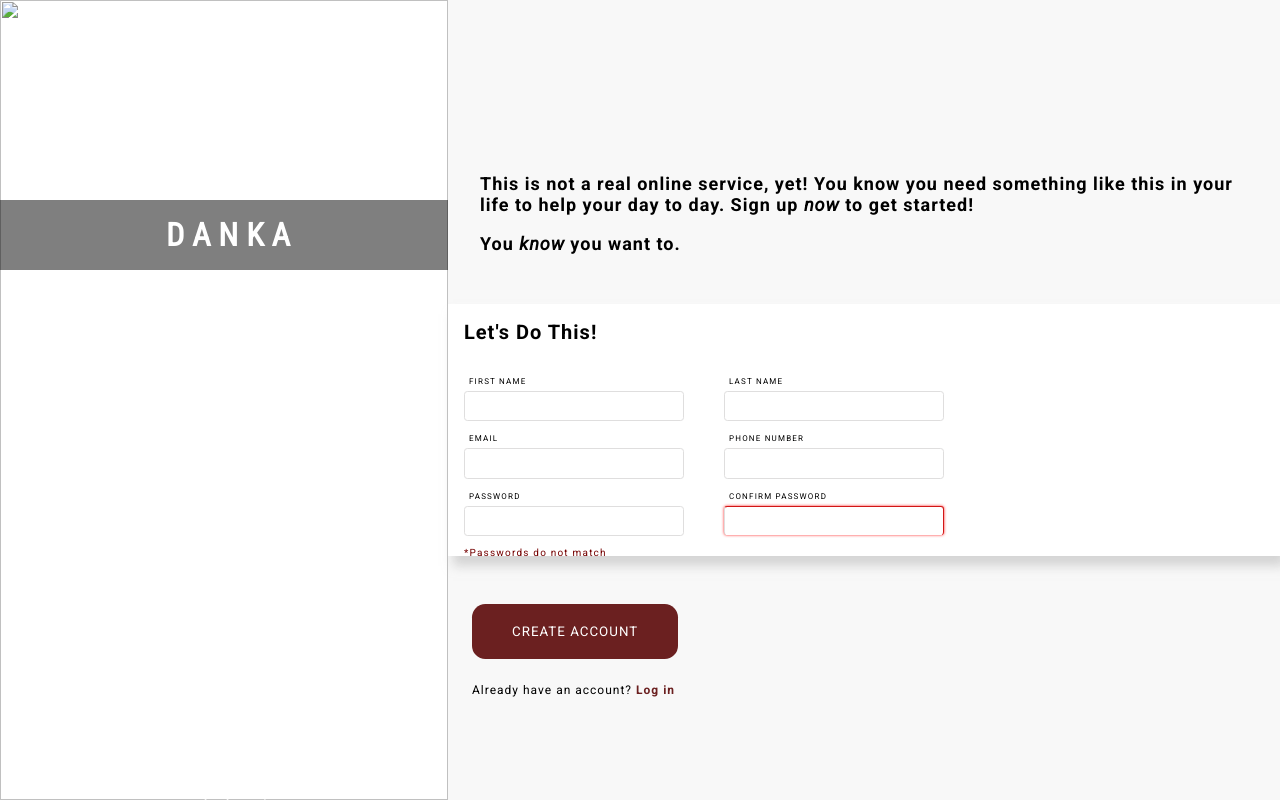
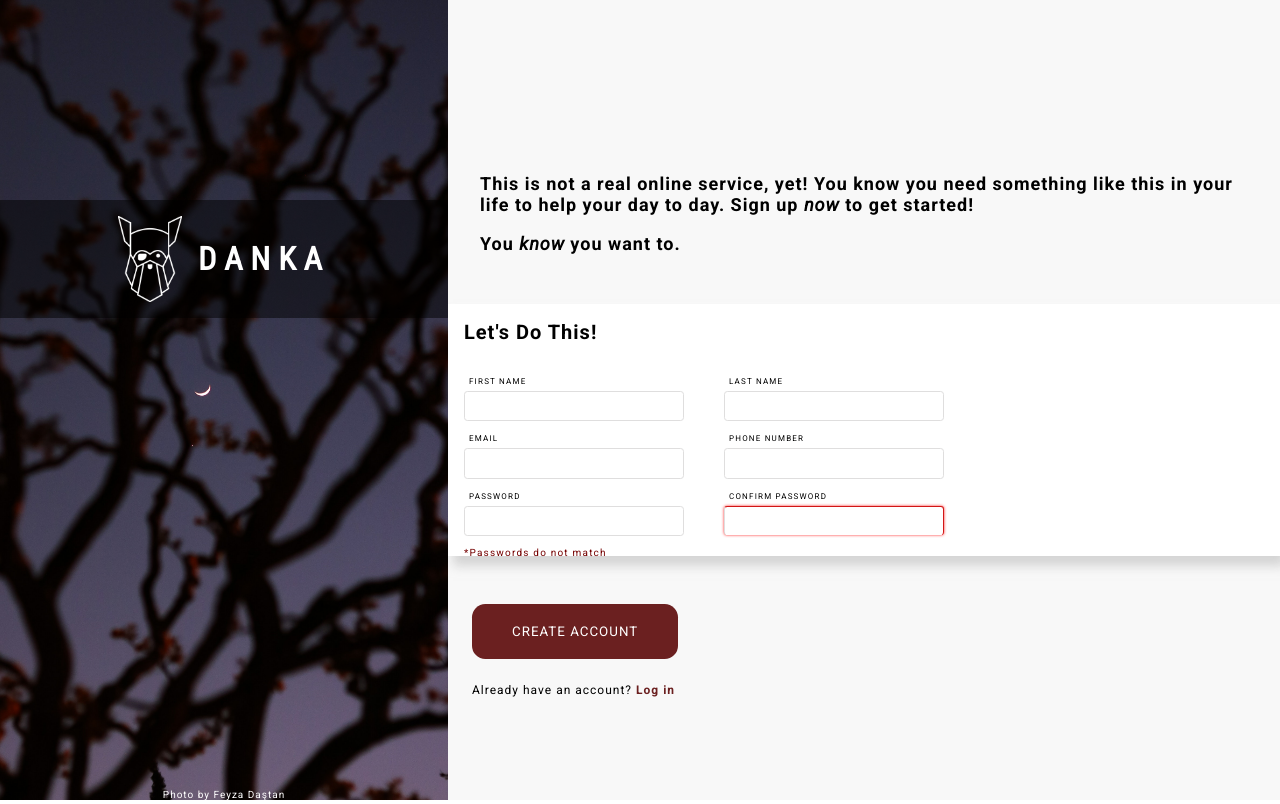
Before and after one commit to kmthehippie/Form, a plain HTML site: page index.html in a window 1280 px wide. Drawn offline with Linux system fonts and the light colour scheme; the site is published under a folder, as on GitHub Pages, so addresses that start at the root find nothing.

Commit message:
Fix image links
Missing ./ infront of images folder

```diff
--- a/index.html
+++ b/index.html
@@ -10,12 +10,12 @@
 <body>
     <div class="left-panel">
         <div class="logo">
-            <img src="/images/logo.png" alt="">
+            <img src="./images/logo.png" alt="">
             <h1>DANKA</h1>
             <div class="blk-bg"></div>
         </div>
         <div class="background">
-            <img src="/images/bg.jpg" alt="">
+            <img src="./images/bg.jpg" alt="">
         </div>
         <div class="footer">
             <a href="https://www.pexels.com/photo/crescent-moon-in-dark-night-sky-16545604/">Photo by Feyza Daştan</a>
```
